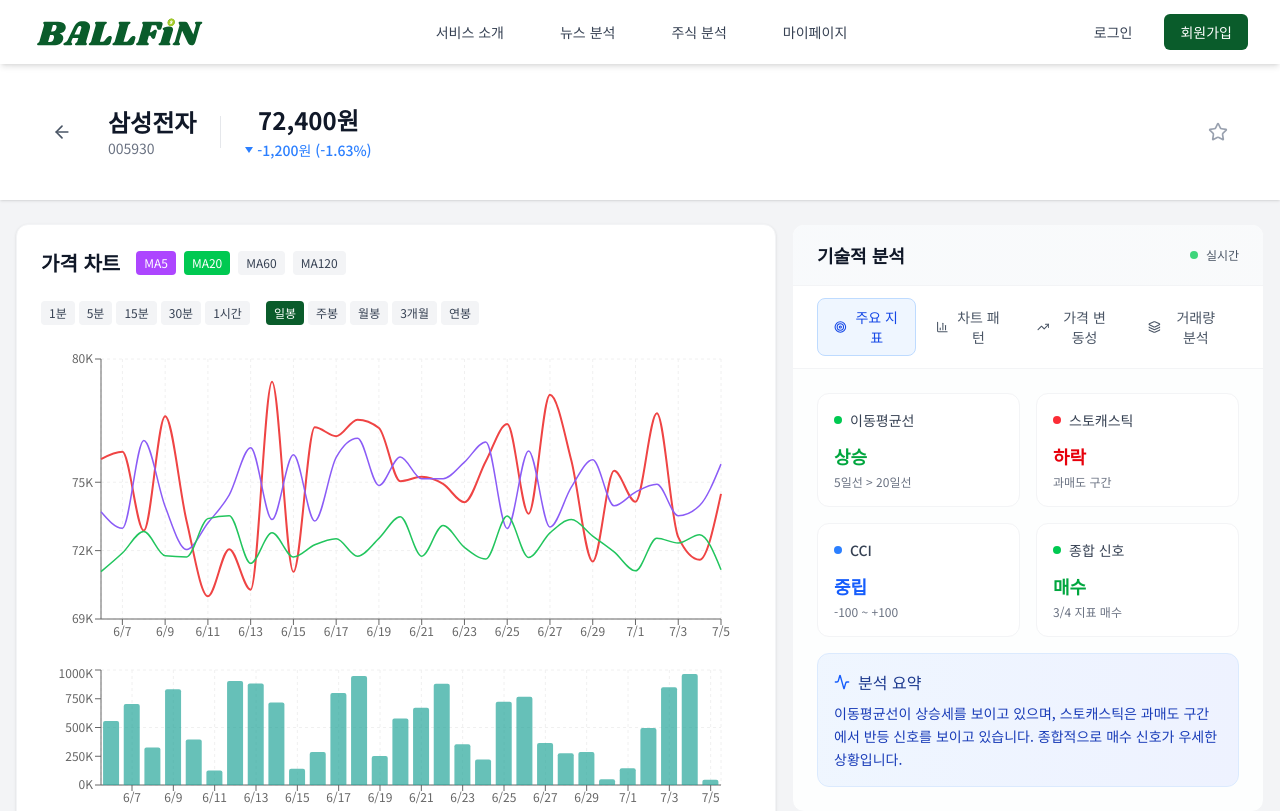
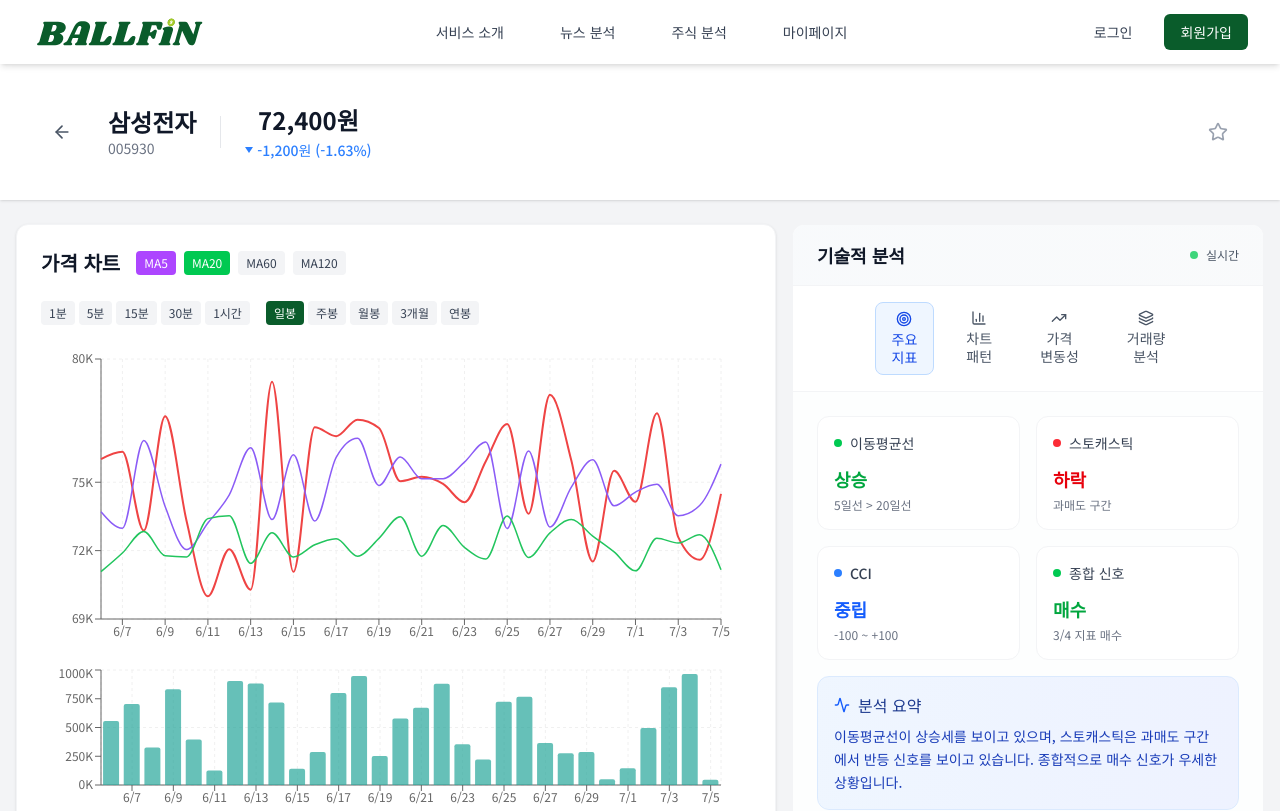
Before and after one commit to BALLFiN/BALLFiN-FE, a React (Vite) app: page /stock/1 in a window 1280 px wide. Shown: the top 811 px of the page. Built offline with nearby package versions, Linux system fonts and the light colour scheme; a web font is replaced by a local one.

Commit message:
🎨: 기술적분석 영역 UI 보완

```diff
--- a/src/components/stockDetail/TechnicalAnalysis.tsx
+++ b/src/components/stockDetail/TechnicalAnalysis.tsx
@@ -1,14 +1,5 @@
 import { useState } from "react";
-import {
-  TrendingUp,
-  TrendingDown,
-  BarChart3,
-  Activity,
-  Bell,
-  Target,
-  Zap,
-  Layers,
-} from "lucide-react";
+import { TrendingUp, BarChart3, Activity, Target, Layers } from "lucide-react";
 
 interface StockDetail {
   id: number;
@@ -136,12 +127,6 @@ export default function TechnicalAnalysis({
       case "pattern":
         return (
           <div className="space-y-6">
-            <div className="bg-white rounded-xl p-5 border border-gray-100">
-              <div className="flex items-center mb-4">
-                <BarChart3 className="w-5 h-5 text-purple-600 mr-2" />
-                <h4 className="font-semibold text-gray-900">차트 패턴</h4>
-              </div>
-
             <div className="grid grid-cols-2 gap-4 mb-4">
               <div className="bg-red-50 rounded-lg p-3 border border-red-100">
                 <div className="text-sm font-medium text-red-800 mb-1">
@@ -163,9 +148,7 @@ export default function TechnicalAnalysis({
 
             <div className="space-y-3">
               <div className="flex items-center justify-between p-3 bg-blue-50 rounded-lg border border-blue-100">
-                  <span className="text-sm font-medium text-blue-800">
-                    MACD
-                  </span>
+                <span className="text-sm font-medium text-blue-800">MACD</span>
                 <span className="text-sm font-bold text-blue-600">
                   골든크로스 형성 중
                 </span>
@@ -178,7 +161,6 @@ export default function TechnicalAnalysis({
                 <span className="text-sm font-bold text-green-600">
                   하단 밴드 근접
                 </span>
-                </div>
               </div>
             </div>
 
@@ -198,12 +180,6 @@ export default function TechnicalAnalysis({
       case "volatility":
         return (
           <div className="space-y-6">
-            <div className="bg-white rounded-xl p-5 border border-gray-100">
-              <div className="flex items-center mb-4">
-                <TrendingUp className="w-5 h-5 text-emerald-600 mr-2" />
-                <h4 className="font-semibold text-gray-900">가격 변동성</h4>
-              </div>
-
             <div className="space-y-4">
               <div className="bg-emerald-50 rounded-lg p-4 border border-emerald-100">
                 <div className="flex justify-between items-center mb-3">
@@ -223,7 +199,6 @@ export default function TechnicalAnalysis({
                 <div className="flex justify-between text-xs text-emerald-700">
                   <span>71,200원</span>
                   <span>73,500원</span>
-                  </div>
                 </div>
 
                 <div className="bg-amber-50 rounded-lg p-4 border border-amber-100">
@@ -268,30 +243,23 @@ export default function TechnicalAnalysis({
       case "volume":
         return (
           <div className="space-y-6">
-            <div className="bg-white rounded-xl p-5 border border-gray-100">
-              <div className="flex items-center mb-4">
-                <Layers className="w-5 h-5 text-blue-600 mr-2" />
-                <h4 className="font-semibold text-gray-900">거래량 분석</h4>
-              </div>
-
             <div className="space-y-4">
               <div className="bg-blue-50 rounded-lg p-4 border border-blue-100">
                 <div className="flex justify-between items-center mb-2">
-                    <span className="text-sm font-medium text-blue-800">
+                  <span className="text-sm font-medium text-blue-800 ">
                     현재 거래량
                   </span>
-                    <span className="text-lg font-bold text-blue-600">
+                  <span className="text-lg font-bold text-blue-600 mb-2">
                     {currentVolume.toLocaleString()}주
                   </span>
                 </div>
-                  <div className="w-full bg-blue-200 rounded-full h-2">
+                <div className="w-full bg-blue-200 rounded-full h-2 my-2">
                   <div
                     className="bg-blue-500 h-2 rounded-full transition-all duration-300"
                     style={{
                       width: `${Math.min((currentVolume / avgVolume) * 100, 100)}%`,
                     }}
                   ></div>
-                  </div>
                 </div>
 
                 <div className="grid grid-cols-2 gap-4">
@@ -350,21 +318,28 @@ export default function TechnicalAnalysis({
 
       {/* 탭 네비게이션 */}
       <div className="px-6 py-3 border-b border-gray-100">
-        <div className="flex space-x-1">
+        <div className="flex space-x-1 justify-center">
           {tabs.map((tab) => {
             const Icon = tab.icon;
             return (
               <button
                 key={tab.id}
                 onClick={() => setActiveTab(tab.id as TabType)}
-                className={`flex items-center px-4 py-2 rounded-lg text-sm font-medium transition-all duration-200 ${
+                className={`flex flex-col items-center mx-2 my-1 px-4 py-2 rounded-lg text-sm font-medium transition-all duration-200 ${
                   activeTab === tab.id
                     ? "bg-blue-50 text-blue-700 border border-blue-200"
                     : "text-gray-600 hover:text-gray-900 hover:bg-gray-50"
                 }`}
               >
-                <Icon className="w-4 h-4 mr-2" />
-                {tab.label}
+                <Icon className="w-4 h-4 mb-1" />
+                <span className="text-center leading-tight">
+                  {tab.label.split(" ").map((word, index) => (
+                    <span key={index}>
+                      {word}
+                      {index < tab.label.split(" ").length - 1 && <br />}
+                    </span>
+                  ))}
+                </span>
               </button>
             );
           })}
```
Lines whose indentation alone changed are shown as unchanged.
